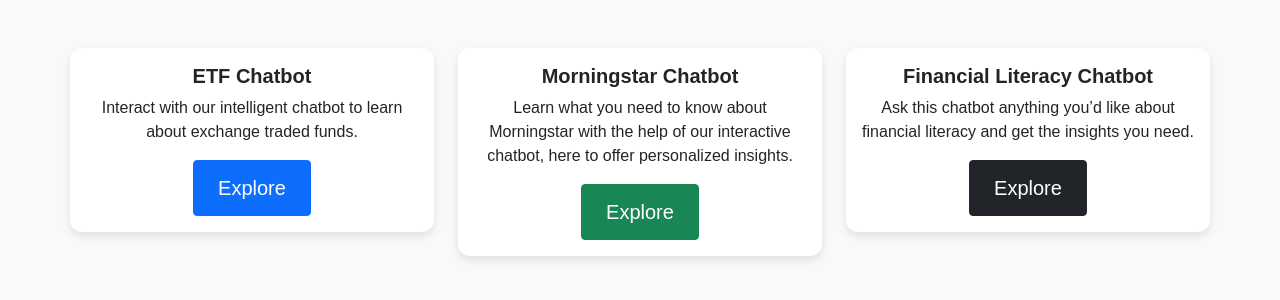
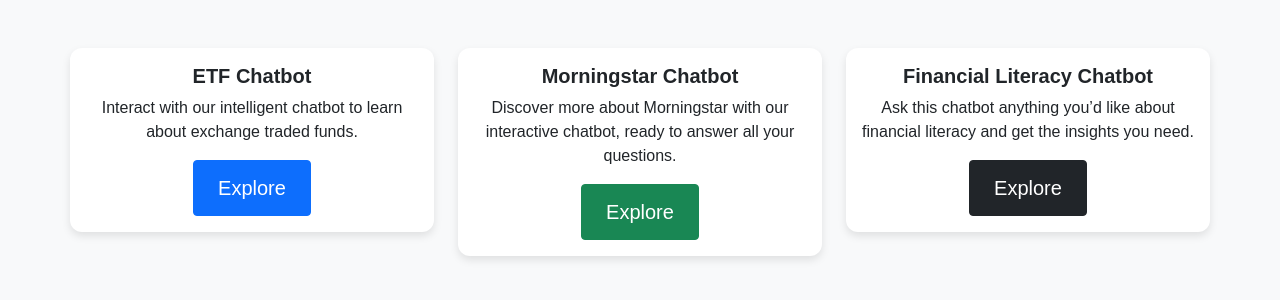
Before and after one commit to maggieedavisss/pro-morning-azure-webapp, a Flask app: page / in a window 1280 px wide. Shown: the part 166-466 px from the top of the page. Run offline with Flask 2, Linux system fonts and the light colour scheme; some libraries are stand-ins or nearby versions.

Commit message:
Update index.html

```diff
--- a/templates/index.html
+++ b/templates/index.html
@@ -92,7 +92,7 @@
                 <div class="card">
                     <div class="card-body">
                         <h5 class="card-title">Morningstar Chatbot</h5>
-                        <p class="card-text">Learn what you need to know about Morningstar with the help of our interactive chatbot, here to offer personalized insights.</p>
+                        <p class="card-text">Discover more about Morningstar with our interactive chatbot, ready to answer all your questions.</p>
                         <button class="btn btn-success btn-custom" onclick="location.href='/morningstar-chatbot'">Explore</button>
                     </div>
                 </div>
```
